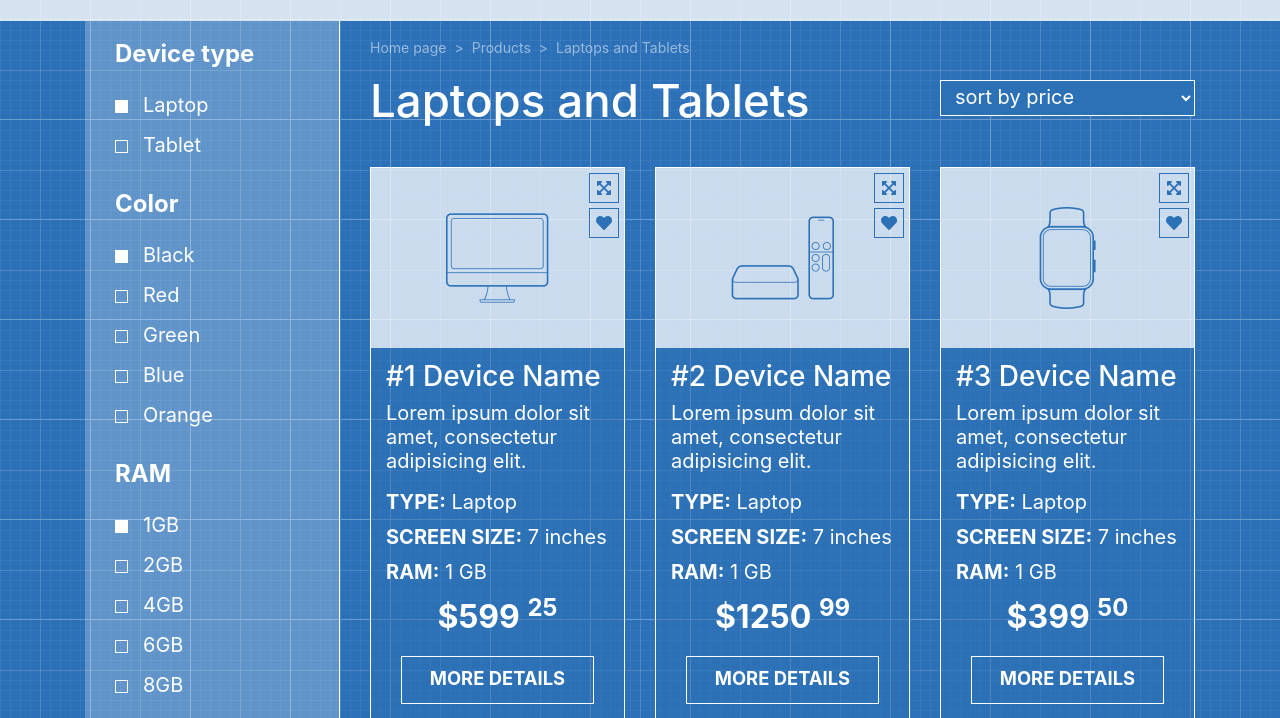
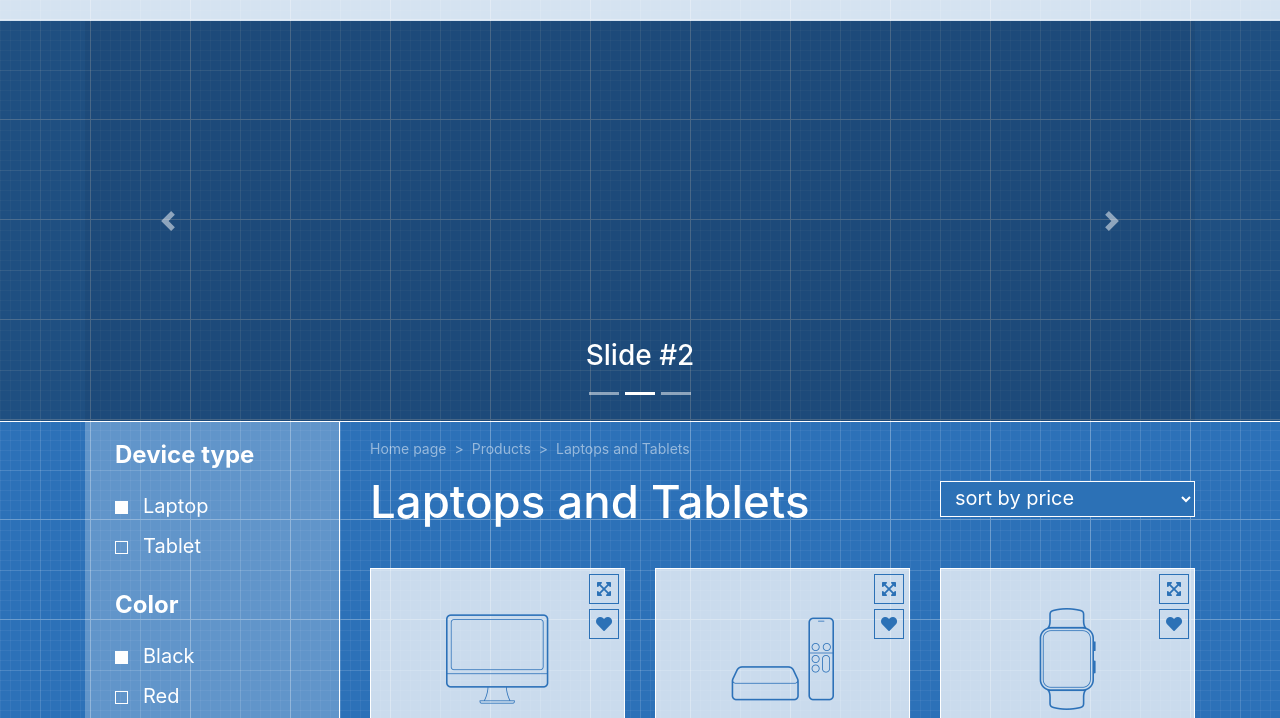
Before and after one commit to YanaOlik94/shop-template, a website: page index.html in a window 1280 px wide. Both pictures are taken after a click on the link "Payment". Shown: the part 81-799 px from the top of the page. Drawn offline with nearby package versions, Linux system fonts and the light colour scheme.

Commit message:
updated html

```diff
--- a/index.html
+++ b/index.html
@@ -63,47 +63,47 @@
       </div>
     </div>
 
-<!--    <div class="page-header__carousel">-->
-<!--      <div class="container">-->
+    <div class="page-header__carousel">
+      <div class="container">
 
-<!--        <div id="header-carousel" class="carousel slide" data-ride="carousel">-->
-<!--          <ol class="carousel-indicators">-->
-<!--            <li data-target="#header-carousel" data-slide-to="0" class="active"></li>-->
-<!--            <li data-target="#header-carousel" data-slide-to="1"></li>-->
-<!--            <li data-target="#header-carousel" data-slide-to="2"></li>-->
-<!--          </ol>-->
-<!--          <div class="carousel-inner">-->
-<!--            <div class="carousel-item active">-->
-<!--              <img class="d-block w-100" src="assets/img/slide.png" alt="First slide">-->
-<!--              <div class="carousel-caption d-none d-md-block">-->
-<!--                <h3>Slide #1</h3>-->
-<!--              </div>-->
-<!--            </div>-->
-<!--            <div class="carousel-item">-->
-<!--              <img class="d-block w-100" src="assets/img/slide.png" alt="Second slide">-->
-<!--              <div class="carousel-caption d-none d-md-block">-->
-<!--                <h3>Slide #2</h3>-->
-<!--              </div>-->
-<!--            </div>-->
-<!--            <div class="carousel-item">-->
-<!--              <img class="d-block w-100" src="assets/img/slide.png" alt="Third slide">-->
-<!--              <div class="carousel-caption d-none d-md-block">-->
-<!--                <h3>Slide #3</h3>-->
-<!--              </div>-->
-<!--            </div>-->
-<!--          </div>-->
-<!--          <a class="carousel-control-prev" href="#header-carousel" role="button" data-slide="prev">-->
-<!--            <span class="carousel-control-prev-icon" aria-hidden="true"></span>-->
-<!--            <span class="sr-only">Previous</span>-->
-<!--          </a>-->
-<!--          <a class="carousel-control-next" href="#header-carousel" role="button" data-slide="next">-->
-<!--            <span class="carousel-control-next-icon" aria-hidden="true"></span>-->
-<!--            <span class="sr-only">Next</span>-->
-<!--          </a>-->
-<!--        </div>-->
+        <div id="header-carousel" class="carousel slide" data-ride="carousel">
+          <ol class="carousel-indicators">
+            <li data-target="#header-carousel" data-slide-to="0" class="active"></li>
+            <li data-target="#header-carousel" data-slide-to="1"></li>
+            <li data-target="#header-carousel" data-slide-to="2"></li>
+          </ol>
+          <div class="carousel-inner">
+            <div class="carousel-item active">
+              <img class="d-block w-100" src="assets/img/slide.png" alt="First slide">
+              <div class="carousel-caption d-none d-md-block">
+                <h3>Slide #1</h3>
+              </div>
+            </div>
+            <div class="carousel-item">
+              <img class="d-block w-100" src="assets/img/slide.png" alt="Second slide">
+              <div class="carousel-caption d-none d-md-block">
+                <h3>Slide #2</h3>
+              </div>
+            </div>
+            <div class="carousel-item">
+              <img class="d-block w-100" src="assets/img/slide.png" alt="Third slide">
+              <div class="carousel-caption d-none d-md-block">
+                <h3>Slide #3</h3>
+              </div>
+            </div>
+          </div>
+          <a class="carousel-control-prev" href="#header-carousel" role="button" data-slide="prev">
+            <span class="carousel-control-prev-icon" aria-hidden="true"></span>
+            <span class="sr-only">Previous</span>
+          </a>
+          <a class="carousel-control-next" href="#header-carousel" role="button" data-slide="next">
+            <span class="carousel-control-next-icon" aria-hidden="true"></span>
+            <span class="sr-only">Next</span>
+          </a>
+        </div>
 
-<!--      </div>-->
-<!--    </div>-->
+      </div>
+    </div>
 
   </header>
 
```
